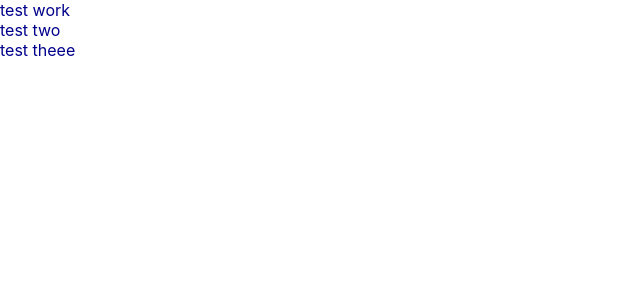
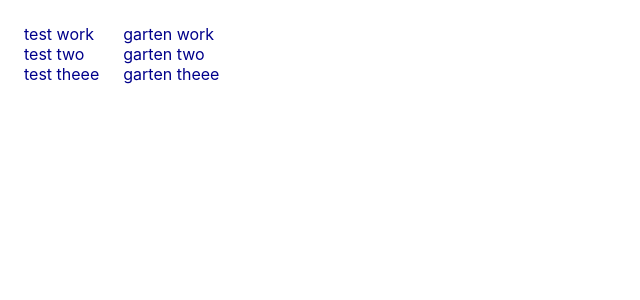
Before and after one commit to elegy00/task-list, a React (Create React App) app: page / in a window 1280 px wide. Shown: the top 300 px of the page, without its empty margins (0-640 px from the left). Built offline with nearby package versions, Linux system fonts and the light colour scheme; the HTML template or start-up script is replaced by a standard one.

Commit message:
Render multiple lists

```diff
--- a/src/components/molecules/task-list/index.tsx
+++ b/src/components/molecules/task-list/index.tsx
@@ -4,6 +4,11 @@ import ReactDOM from 'react-dom';
 import Task from '../../../model/types'
 
 import TaskView from '../../atoms/TaskView';
+import styled from 'styled-components';
+
+
+const ListDiv = styled.div`
+    margin: 12px 12px`;
 
 
 class TaskList extends React.Component<{tasks: Task[]}, { }> {
@@ -14,9 +19,9 @@ class TaskList extends React.Component<{tasks: Task[]}, { }> {
         const tasks = this.props.tasks.map((t) => <TaskView task={t}></TaskView>)
 
         return (
-            <div className="task-list">
+            <ListDiv className="task-list">
                 {tasks}
-            </div>
+            </ListDiv>
         );
     }
 }
--- a/src/components/pages/dashboard/index.tsx
+++ b/src/components/pages/dashboard/index.tsx
@@ -24,6 +24,16 @@ class Dashboard extends React.Component<{}, { tasks: Task[][] }> {
             }, {
                 name: 'test theee',
                 position: 3
+            }],
+            [{
+                name: 'garten work',
+                position: 1
+            }, {
+                name: 'garten two',
+                position: 2
+            }, {
+                name: 'garten theee',
+                position: 3
             }]]
         };
     }
@@ -31,9 +41,9 @@ class Dashboard extends React.Component<{}, { tasks: Task[][] }> {
     render() {
         const tasklists = this.state.tasks.map((t) => <TaskList tasks={t}></TaskList>)
         return (
-            <div className="dashboard">
+            <DashboardDiv className="dashboard">
                 {tasklists}
-            </div>
+            </DashboardDiv>
         );
     }
 }
```
